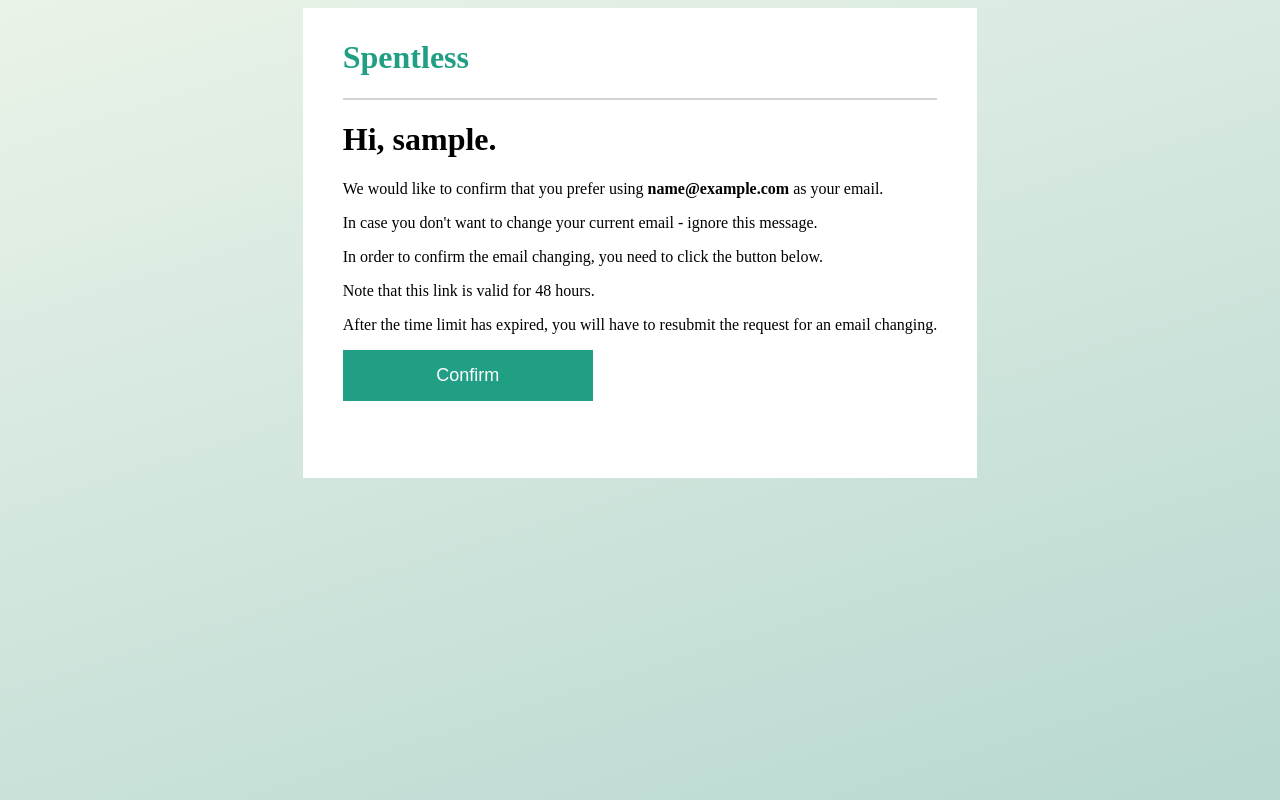
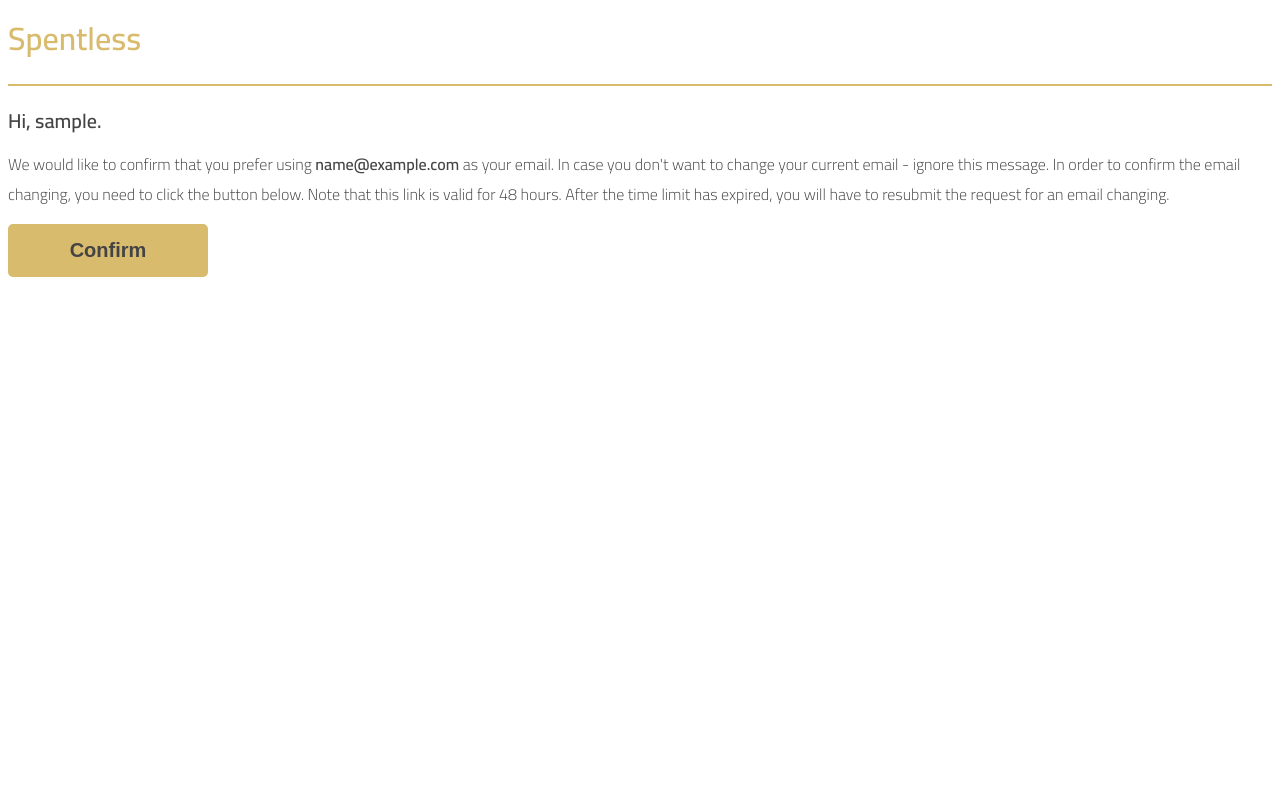
Before and after one commit to SheetWithoutShit/sws-server, a Python web app: template server/app/templates/emails/change_email.html in a window 1280 px wide. Run offline with Jinja, Linux system fonts and the light colour scheme; the template is opened without the code that fills it: most values are stand-ins (such as "Sample title", 1, 10 or a date in 2020).

Commit message:
SLS-83: Modify emails

```diff
--- a/server/app/config.py
+++ b/server/app/config.py
@@ -46,7 +46,7 @@
 )
 
 # REDIS stuff
-REDIS_URL = os.getenv("REDIS_URL", "localhost:6379")
+REDIS_URL = os.getenv("REDIS_URL", "redis://redis:6379")
 
 # Telegram stuff
 TELEGRAM_BOT_NAME = "SpentlessBot"
--- a/server/app/templates/emails/change_email.html
+++ b/server/app/templates/emails/change_email.html
@@ -1,49 +1,63 @@
 <html>
     <head>
+        <link rel="preconnect" href="https://fonts.gstatic.com">
+        <link href="https://fonts.googleapis.com/css2?family=Cairo:wght@300;600&display=swap" rel="stylesheet">
         <style>
             body {
-                background: linear-gradient(162.44deg, #EAF3E8 0%, #B8D8D1 100%);
-                display: flex;
-                justify-content: center;
+                font-family: "Cairo", sans-serif;
+                color: #444444
             }
-            .email {
-                background-color: white;
-                min-width: 300px;
-                height: 450px;
-                padding: 10px 40px;
+
+            #email-header {
+                font-size: 32px;
+                font-weight: bold;
+                color: #D9BB6E;
             }
-            .email-header {
-                color: #209F85;
+            #email-header > hr {
+                border: 1px solid #D9BB6E;
             }
-            hr {
-                border: 0.3px solid lightgray;
+
+            #email-title {
+                font-weight: bold;
+                font-size: 20px;
+                margin-bottom: 10px;
             }
-            span {
+
+            #email-body {
+                font-size: 16px;
+            }
+            #email-body > span {
                 font-weight: bold;
             }
-            #change-email-button {
-                background-color: #209F85;
-                width: 250px;
+
+            #email-button {
+                margin-top: 15px;
+                background-color: #D9BB6E;
+                min-width: 200px;
                 padding: 15px;
-                border: 0;
+                border-width: 0;
+                border-radius: 5px;
             }
-            #change-email-button > a {
-                color: white;
-                font-size: 18px;
+            #email-button > a {
+                color: #444444;
+                font-size: 20px;
+                font-weight: bold;
                 text-decoration: none;
             }
         </style>
     </head>
     <body>
         <div class="email">
-            <h1 class="email-header">Spentless</h1><hr>
-            <h1>Hi, {{username}}.</h1>
-            <p>We would like to confirm that you prefer using <span>{{new_email}}</span> as your email.</p>
-            <p>In case you don't want to change your current email - ignore this message.</p>
-            <p>In order to confirm the email changing, you need to click the button below.<p/>
-            <p>Note that this link is valid for 48 hours.</p>
-            <p>After the time limit has expired, you will have to resubmit the request for an email changing.</p>
-            <button id="change-email-button">
+            <div id="email-header">Spentless<hr/></div>
+            <div id="email-title">Hi, {{username}}.</div>
+            <div id="email-body">
+                We would like to confirm that you prefer using <span>{{new_email}}</span> as your email.
+                In case you don't want to change your current email - ignore this message.
+                In order to confirm the email changing, you need to click the button below.
+                Note that this link is valid for 48 hours.
+                After the time limit has expired, you will have to resubmit the request for an email changing.
+            </div>
+            <button id="email-button">
                 <a href={{change_email_url}}>Confirm</a>
             </button>
         </div>
```
Also changed, not shown: server/app/templates/emails/reset_password.html (+43 -26 lines), server/app/templates/emails/user_signup.html (+33 -21 lines), server/app/templates/reset_password.html (+14 -13 lines).
